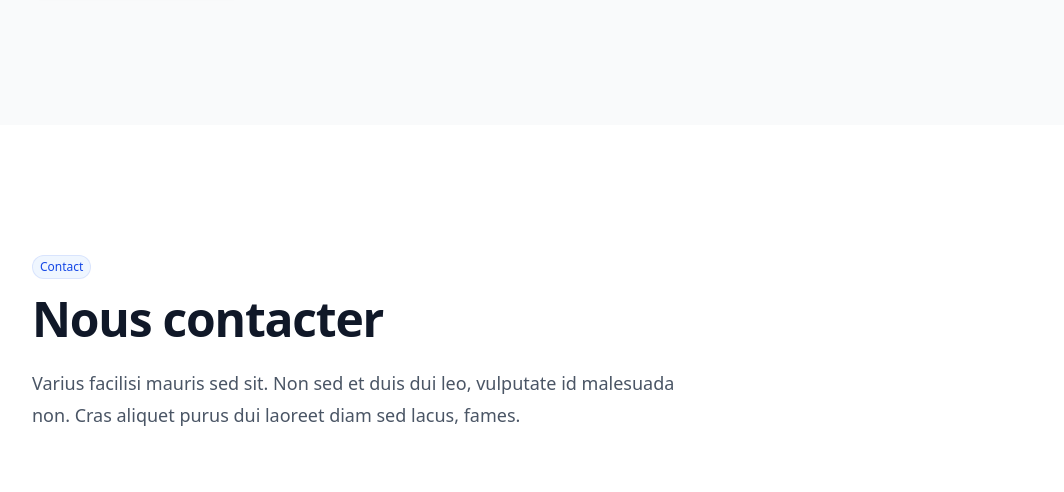
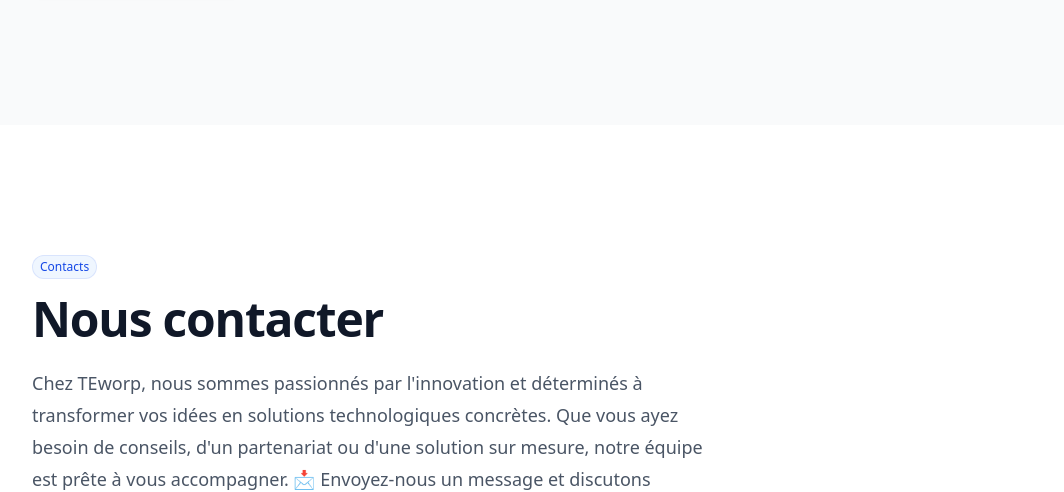
Before and after one commit to SalNk/teworp_website, a website built with Vite: page index.html in a window 1280 px wide. Shown: the part 8896-9388 px from the top of the page, without its empty margins (0-1064 px from the left). Built offline with nearby package versions, Linux system fonts and the light colour scheme.

Commit message:
add contact text

```diff
--- a/index.html
+++ b/index.html
@@ -725,10 +725,10 @@
           dont elles ont besoin. Faites partie du changement dès aujourd’hui !
         </p>
         <div class="mt-8">
-          <a href="https://wa.me/243819511093" class="inline-flex rounded-md bg-white/10 px-3.5 py-2.5 text-sm font-semibold text-white shadow-sm
+          <a href="contact" class="inline-flex rounded-md bg-white/10 px-3.5 py-2.5 text-sm font-semibold text-white shadow-sm
           hover:bg-white/20 focus-visible:outline focus-visible:outline-2 focus-visible:outline-offset-2
           focus-visible:outline-white">
-            Contacter
+            Nous contacter
           </a>
         </div>
       </div>
@@ -845,10 +845,15 @@
     <div class="mx-auto max-w-7xl px-6 lg:px-8">
       <div class="mx-auto max-w-2xl lg:mx-0">
         <span
-          class="inline-flex items-center rounded-full bg-blue-50 px-2 py-1 text-xs font-medium text-blue-700 ring-1 ring-inset ring-blue-700/10 mb-4">Contact</span>
+          class="inline-flex items-center rounded-full bg-blue-50 px-2 py-1 text-xs font-medium text-blue-700 ring-1 ring-inset ring-blue-700/10 mb-4">Contacts</span>
         <h2 class="text-pretty text-4xl font-semibold tracking-tight text-gray-900 sm:text-5xl">Nous contacter</h2>
-        <p class="mt-6 text-lg/8 text-gray-600">Varius facilisi mauris sed sit. Non sed et duis dui leo, vulputate id
-          malesuada non. Cras aliquet purus dui laoreet diam sed lacus, fames.</p>
+        <p class="mt-6 text-lg/8 text-gray-600">Chez TEworp, nous sommes passionnés par l'innovation et déterminés à
+          transformer vos idées en solutions technologiques
+          concrètes. Que vous ayez besoin de conseils, d'un partenariat ou d'une solution sur mesure, notre équipe est
+          prête à
+          vous accompagner.
+
+          📩 Envoyez-nous un message et discutons ensemble de la meilleure façon de concrétiser votre projet !</p>
       </div>
       <div
         class="mx-auto mt-16 grid max-w-2xl grid-cols-1 gap-8 text-base/7 sm:grid-cols-2 sm:gap-y-16 lg:mx-0 lg:max-w-none lg:grid-cols-4">
```
